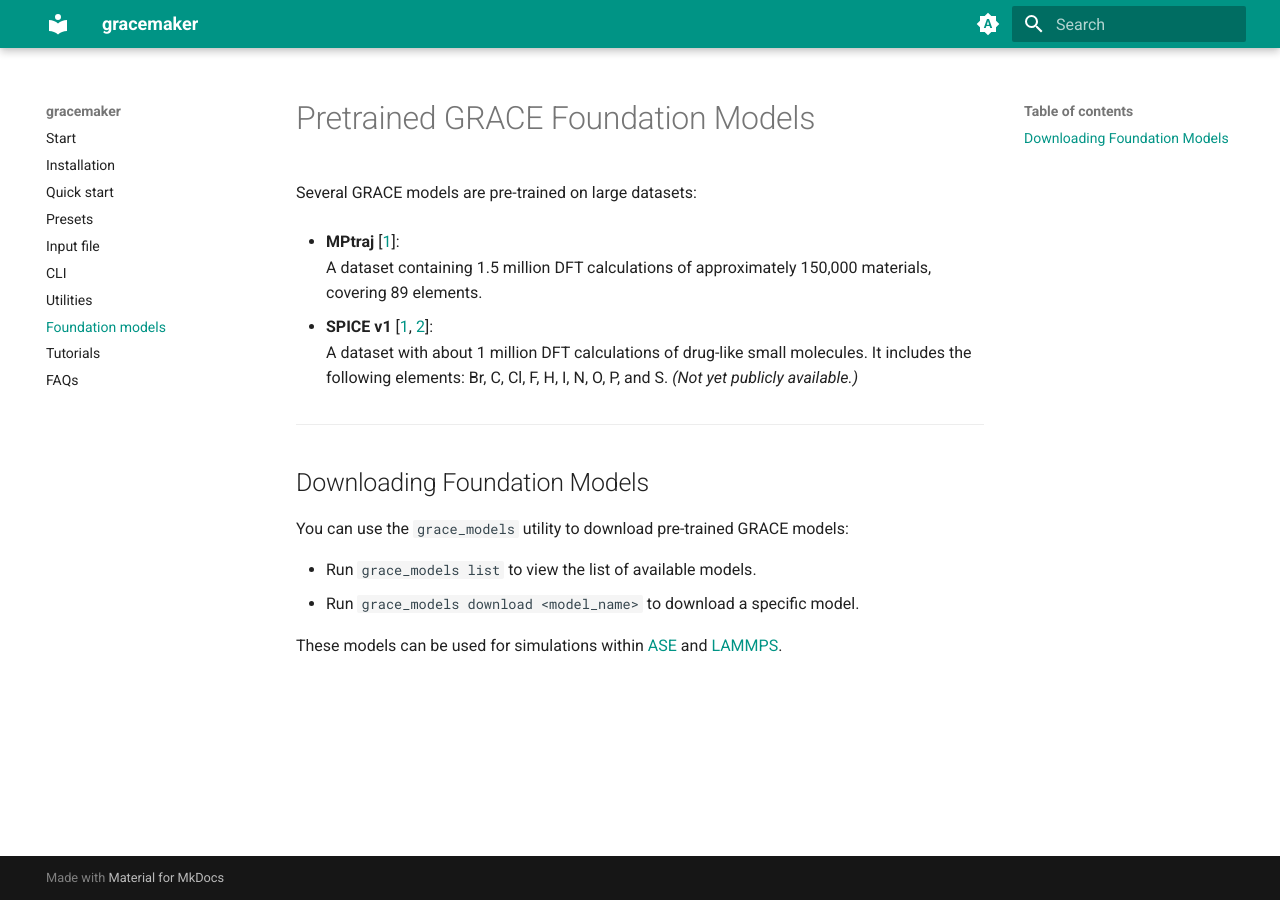
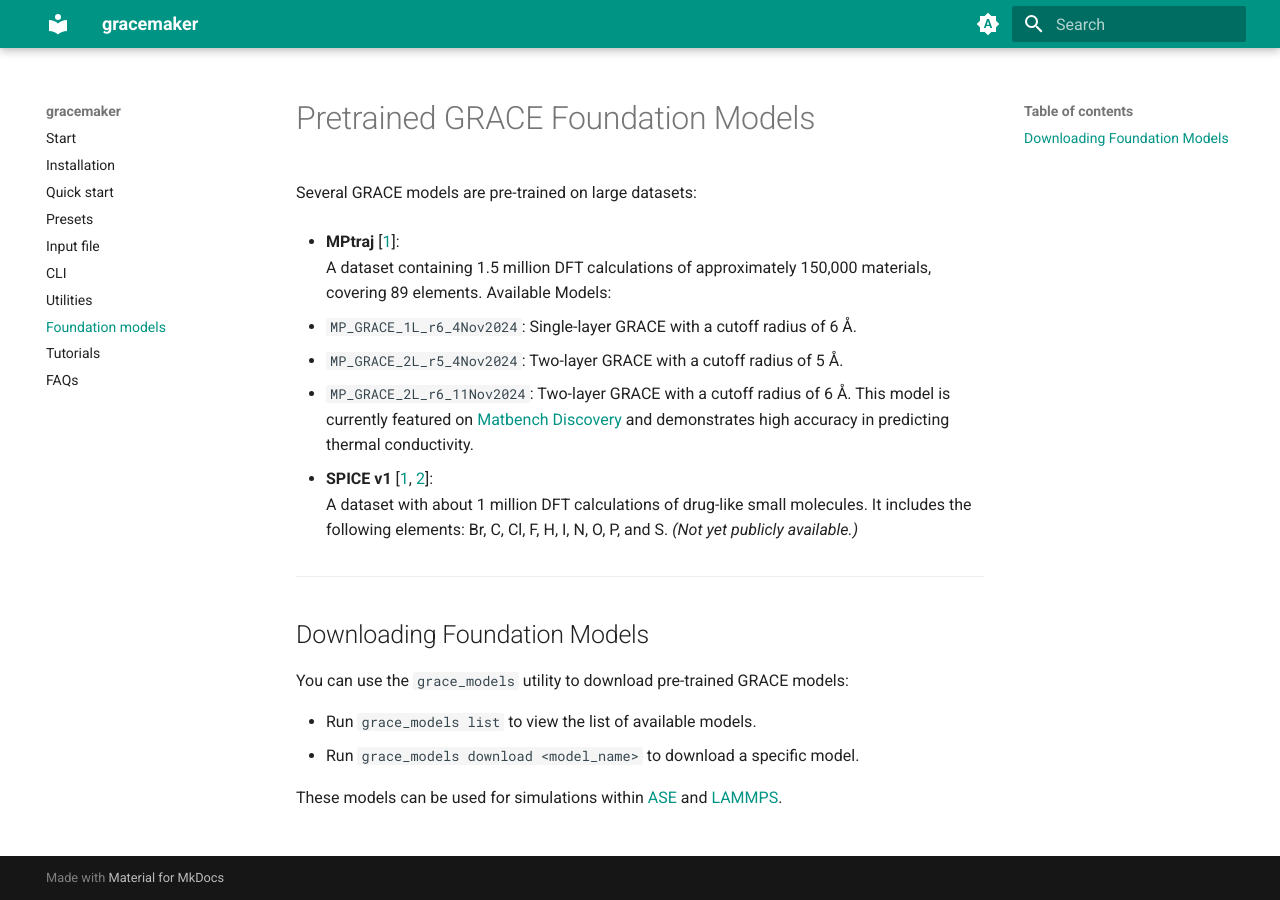
Before and after one commit to ICAMS/grace-tensorpotential, an MkDocs documentation site: the page built from docs/gracemaker/foundation.md, in a window 1280 px wide. Built offline with MkDocs 1.6.1 and Material for MkDocs 9.7.7, drawn with Linux system fonts in a browser that asks for light colours.

Commit message:
Update foundation.md

```diff
--- a/docs/gracemaker/foundation.md
+++ b/docs/gracemaker/foundation.md
@@ -4,6 +4,11 @@ Several GRACE models are pre-trained on large datasets:
 
 - **MPtraj** [[1](https://figshare.com/articles/dataset/Materials_Project_Trjectory_MPtrj_Dataset/23713842?file=41619375)]:
   A dataset containing 1.5 million DFT calculations of approximately 150,000 materials, covering 89 elements.
+  Available Models:
+
+  - `MP_GRACE_1L_r6_4Nov2024`: Single-layer GRACE with a cutoff radius of 6 Å.
+  - `MP_GRACE_2L_r5_4Nov2024`: Two-layer GRACE with a cutoff radius of 5 Å.
+  - `MP_GRACE_2L_r6_11Nov2024`: Two-layer GRACE with a cutoff radius of 6 Å. This model is currently featured on [Matbench Discovery](https://matbench-discovery.materialsproject.org/) and demonstrates high accuracy in predicting thermal conductivity.
 
 - **SPICE v1** [[1](https://github.com/openmm/spice-dataset), [2](https://doi.org/10.17863/CAM.107498)]:
   A dataset with about 1 million DFT calculations of drug-like small molecules. It includes the following elements: Br, C, Cl, F, H, I, N, O, P, and S. *(Not yet publicly available.)*
```
